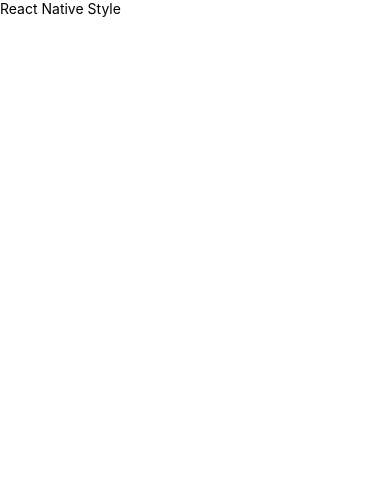
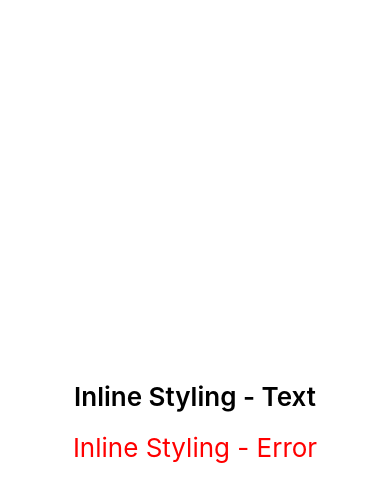
Before and after one commit to leetaehee/react-native, a React Native app in the folder react-native-style/: screen / in a window 390 px wide. Shown: the top 502 px of the page. Built offline with nearby package versions, Linux system fonts and the light colour scheme.

Commit message:
인라인 스타일링

```diff
--- a/react-native-style/src/App.js
+++ b/react-native-style/src/App.js
@@ -3,8 +3,34 @@ import { View, Text } from 'react-native';
 
 const App = () => {
     return (
-        <View>
-            <Text>React Native Style</Text>
+        <View
+            style={{
+                flex: 1,
+                backgroundColor: '#fff',
+                alignItems: 'center',
+                justifyContent: 'center',
+            }}
+        >
+            <Text
+                style={{
+                    padding: 10,
+                    fontSize: 26,
+                    fontWeight: '600',
+                    color: 'black'
+                }}
+            >
+                Inline Styling - Text
+            </Text>
+            <Text
+                style={{
+                    padding: 10,
+                    fontSize: 26,
+                    fontWeight: '400',
+                    color: 'red',
+                }}
+            >
+                Inline Styling - Error
+            </Text>
         </View>
     );
 };
```
